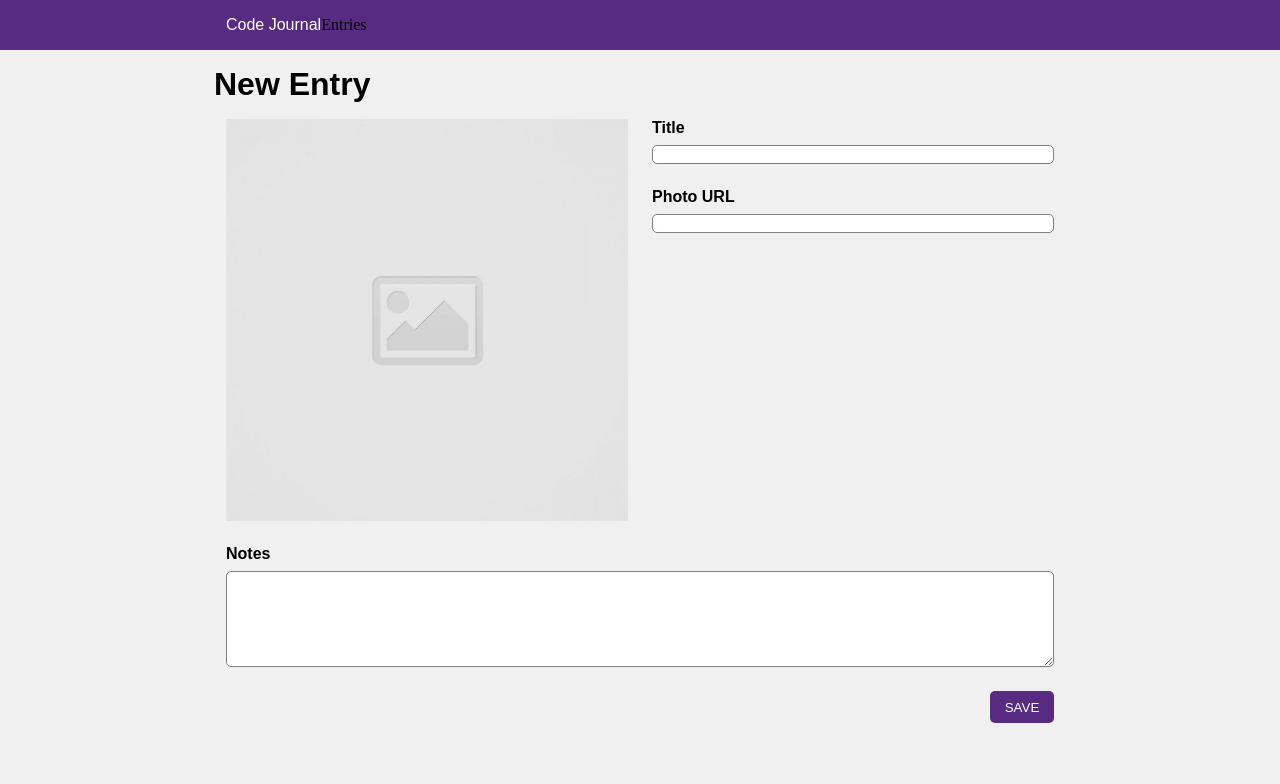
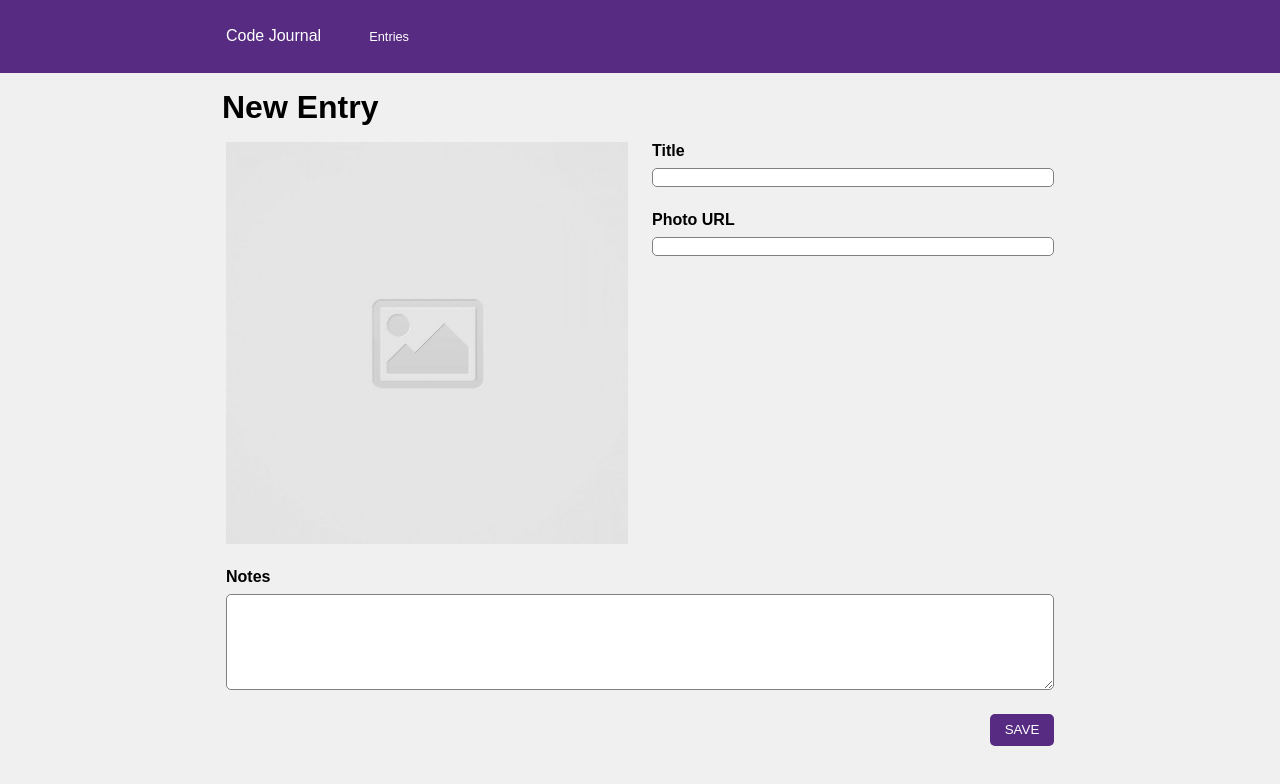
Before and after one commit to kevin-l1/code-journal, a website: page index.html in a window 1280 px wide. Drawn offline with Linux system fonts and the light colour scheme; a web font is replaced by a local one.

Commit message:
Finished entry-view

```diff
--- a/css/layout.css
+++ b/css/layout.css
@@ -34,6 +34,11 @@ header {
 
   header {
     padding-left: 1.5rem;
+  }
+
+  .new-entry,
+  .entries-header {
+    margin-left: 0.5rem;
   }
 
   .column-full,
@@ -96,3 +101,12 @@ li,
 .row.entries-header {
   justify-content: space-between;
 }
+
+.container.header {
+  display: flex;
+  align-items: center;
+}
+
+p.entries {
+  margin-left: 3rem;
+}
--- a/css/styles.css
+++ b/css/styles.css
@@ -25,7 +25,16 @@ p {
   font-family: "Proza Libre", sans-serif;
 }
 
+p.entries {
+  font-size: 0.8rem;
+}
+
 h4 {
+  font-weight: 300;
+  color: white;
+}
+
+.entries {
   font-weight: 300;
   color: white;
 }
@@ -46,7 +55,8 @@ label {
   font-weight: bold;
 }
 
-.submit {
+.submit,
+.entry-form {
   border: none;
   color: white;
   background-color: #562b81;
--- a/index.html
+++ b/index.html
@@ -20,9 +20,9 @@
 </head>
 <body>
   <header>
-    <div class="container row">
+    <div class="container header">
       <h4>Code Journal</h4>
-      <div class="entries">Entries</div>
+      <p class="entries">Entries</p>
   </header>
   <main class="container">
     <div data-view="entry-form" class="view">
--- a/js/main.js
+++ b/js/main.js
@@ -119,6 +119,3 @@ function viewSwap(event) {
 
 $tabEntries.addEventListener('click', viewSwap);
 $tabEntryForm.addEventListener('click', viewSwap);
-
-// https://static1.srcdn.com/wordpress/wp-content/uploads/2023/03/honkai-star-rail-kafka-how-to-get.jpg
-// http://localhost:5500/index.html
```
